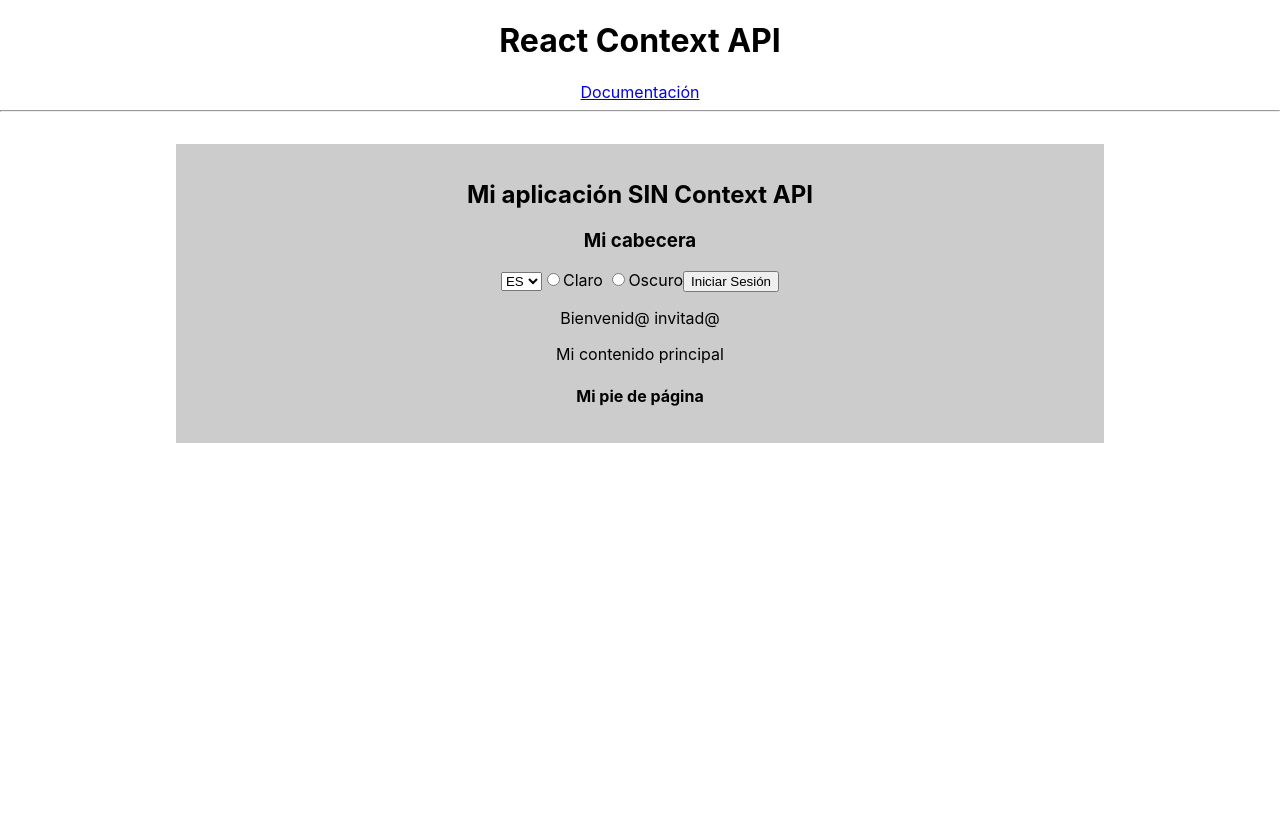
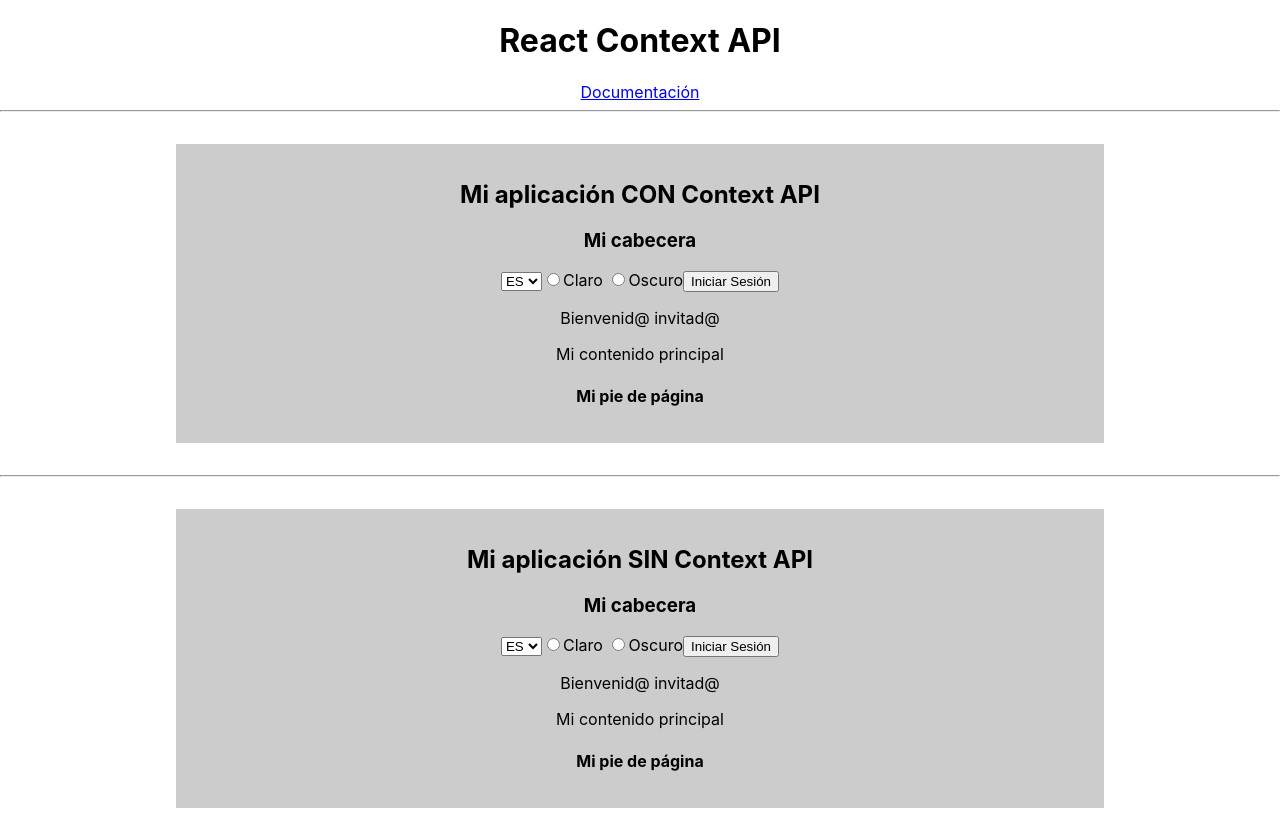
Before and after one commit to estelasanchez7/05-react-context, a React (Create React App) app: page / in a window 1280 px wide. Before the commit the page ends 800 px from the top, so only its background shows below. Built offline with nearby package versions, Linux system fonts and the light colour scheme.

Commit message:
Theme_userContext

```diff
--- a/src/App.jsx
+++ b/src/App.jsx
@@ -1,5 +1,6 @@
 import './App.css';
 import MyPage from './components/MyPage';
+import MyPageContext from './components/MyPageContext';
 
 function App() {
   return (
@@ -13,6 +14,8 @@
         Documentación
       </a>
       <hr />
+      <MyPageContext/>
+      <hr />
       <MyPage/>
     </div>
   );
--- /dev/null
+++ b/src/components/FooterContext.jsx
@@ -0,0 +1,13 @@
+import { useContext } from "react";
+import ThemeContext from "../context/Theme.Context";
+
+const FooterContext = ({texts}) => {
+  const {theme} = useContext(ThemeContext)
+  return (
+    <footer className={theme}>
+      <h4>{texts.footerTitle} </h4>
+    </footer>
+  );
+};
+
+export default FooterContext;
--- /dev/null
+++ b/src/components/HeaderContext.jsx
@@ -0,0 +1,37 @@
+import ThemeContext from "../context/Theme.Context";
+import { useContext } from "react";
+
+const HeaderContext = ({ texts, handleLanguage, auth, handleAuth }) => {
+  const { theme, handleTheme } = useContext(ThemeContext);
+  return (
+    <header className={theme}>
+      <h2>{texts.headerTitle}</h2>
+      <h3>{texts.headerSubtitle}</h3>
+      <select name="language" onChange={handleLanguage}>
+        <option value="es">ES</option>
+        <option value="en">EN</option>
+      </select>
+      <input
+        type="radio"
+        name="theme"
+        id="light-context"
+        onClick={handleTheme}
+        value="light"
+      />
+      <label htmlFor="light-context">{texts.headerLight} </label>
+      <input
+        type="radio"
+        name="theme"
+        id="dark-context"
+        onClick={handleTheme}
+        value="dark"
+      />
+      <label htmlFor="dark-context">{texts.headerDark}</label>
+      <button onClick={handleAuth}>
+        {auth ? texts.buttonLogout : texts.buttonLogin}
+      </button>
+    </header>
+  );
+};
+
+export default HeaderContext;
--- /dev/null
+++ b/src/components/MainContext.jsx
@@ -0,0 +1,14 @@
+import { useContext } from "react";
+import ThemeContext from "../context/Theme.Context";
+
+const MainContext = ({ texts, auth }) => {
+  const {theme} = useContext(ThemeContext)
+  return (
+    <main className={theme}>
+      {auth ? <p>{texts.mainHello} </p> : <p>{texts.mainWelcome}</p>}
+      <p>{texts.mainContent} </p>
+    </main>
+  );
+};
+
+export default MainContext;
--- /dev/null
+++ b/src/components/MyPageContext.jsx
@@ -0,0 +1,80 @@
+import { useState } from "react";
+import HeaderContext from "./HeaderContext";
+import MainContext from "./MainContext";
+import FooterContext from "./FooterContext";
+import { ThemeProvider } from "../context/Theme.Context";
+
+const initialLanguage = "es";
+const initialAuth = null;
+const translations = {
+  es: {
+    headerTitle: "Mi aplicación CON Context API",
+    headerSubtitle: "Mi cabecera",
+    headerLight: "Claro",
+    headerDark: "Oscuro",
+    buttonLogin: "Iniciar Sesión",
+    buttonLogout: "Cerrar Sesión",
+    mainWelcome: "Bienvenid@ invitad@",
+    mainHello: "Hola Usuari@",
+    mainContent: "Mi contenido principal",
+    footerTitle: "Mi pie de página",
+  },
+  en: {
+    headerTitle: "My application with Context API",
+    headerSubtitle: "My header",
+    headerLight: "Light",
+    headerDark: "Dark",
+    buttonLogin: "Login",
+    buttonLogout: "Logout",
+    mainWelcome: "Welcome Guest",
+    mainHello: "Hello User!",
+    mainContent: "My main content",
+    footerTitle: "My footer",
+  },
+};
+
+const MyPageContext = () => {
+  const [language, setLanguage] = useState(initialLanguage);
+  const [texts, setTexts] = useState(translations[language]);
+  const [auth, setAuth] = useState(initialAuth);
+
+  //console.log(texts);
+
+
+  const handleLanguage = (e) => {
+    //console.log(e.target.value)
+    if (e.target.value === "es") {
+      setLanguage("es");
+      setTexts(translations.es);
+    } else {
+      setLanguage("en");
+      setTexts(translations.en);
+    }
+  };
+
+  const handleAuth = (e) => {
+    if (auth) {
+      setAuth(null);
+    } else {
+      setAuth(true);
+    }
+  };
+
+  return (
+    <div className="my-page">
+      <ThemeProvider>
+      <HeaderContext
+        texts={texts}
+        handleLanguage={handleLanguage}
+        auth={auth}
+        handleAuth={handleAuth}
+      />
+      <MainContext texts={texts} auth={auth} />
+      <FooterContext texts={texts} />
+      </ThemeProvider>
+
+    </div>
+  );
+};
+
+export default MyPageContext;
--- /dev/null
+++ b/src/context/Theme.Context.jsx
@@ -0,0 +1,23 @@
+import { createContext, useState } from "react";
+
+const ThemeContext = createContext();
+
+const initialTheme = "light";
+
+const ThemeProvider = ({ children }) => {
+  const [theme, setTheme] = useState(initialTheme);
+  const handleTheme = (e) => {
+    //console.log(e.target.value);
+    if (e.target.value === "light") {
+      setTheme("light");
+    } else {
+      setTheme("dark");
+    }
+  };
+
+  const data = { theme, handleTheme };
+  return <ThemeContext.Provider value={data}>{children}</ThemeContext.Provider>;
+};
+
+export { ThemeProvider };
+export default ThemeContext;
```
